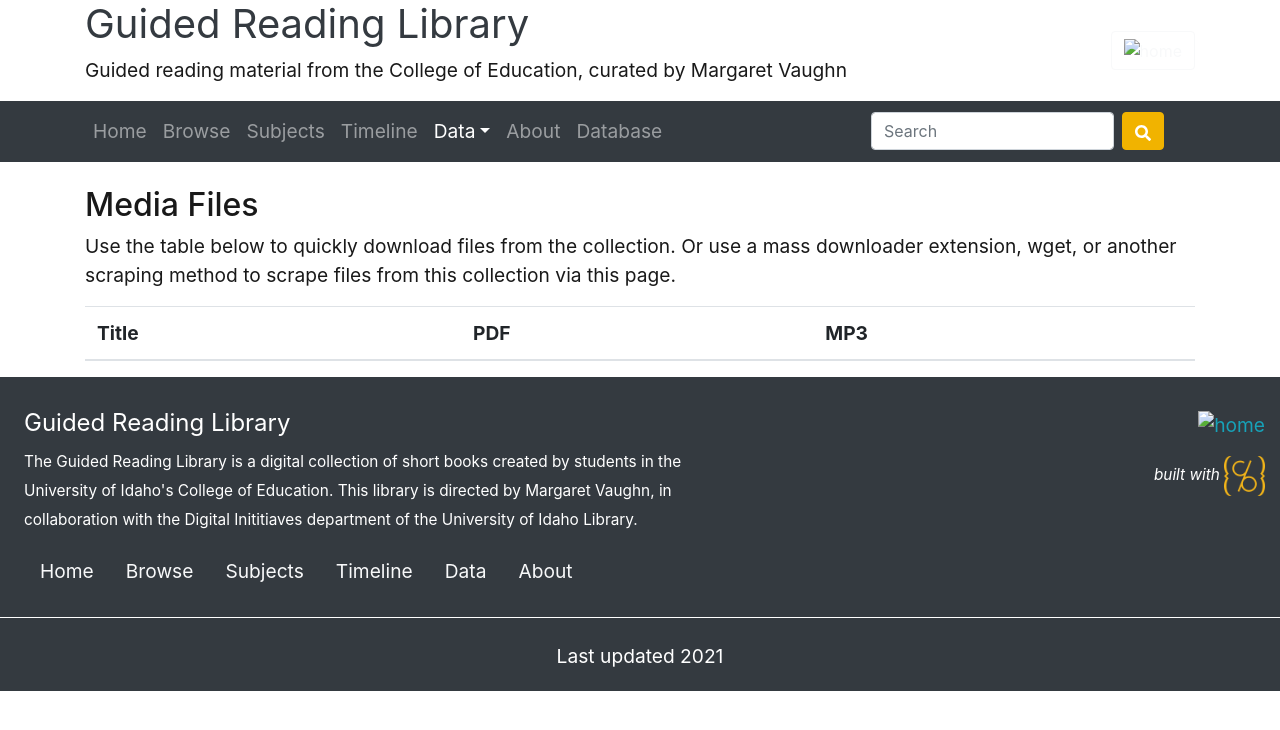
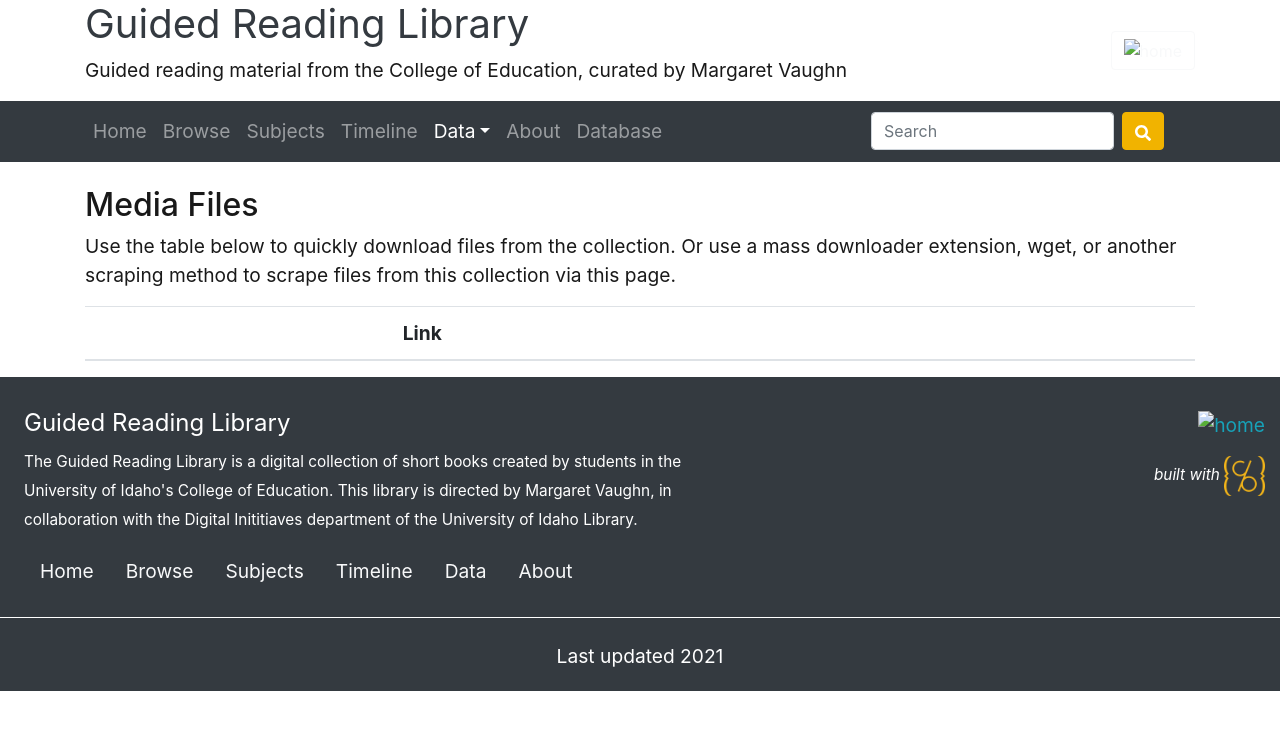
Before and after one commit to NikiJD/guidedreadingCB, a Jekyll site: the page built from pages/files.md, in a window 1280 px wide. Shown: the top 730 px of the page. Built offline with Jekyll 4.4.1, drawn with Linux system fonts in a browser that asks for light colours.

Commit message:
Update files.html

```diff
--- a/_layouts/files.html
+++ b/_layouts/files.html
@@ -1,6 +1,7 @@
 ---
 layout: page
 ---
+{% assign fields = "title,PDF,MP3" | map: 'display_name' %}
 
 {{ content }}
 
@@ -8,9 +9,10 @@ layout: page
     <table id="item-table" class="table table-striped">
         <thead>
             <tr>
-                <th scope="col">Title</th>
-                <th scope="col">PDF</th>
-                <th scope="col">MP3</th>
+                {% for f in fields %}
+                <th scope="col">{{ f }}</th>
+                {% endfor %}
+                <th>Link</th>
             </tr>
         </thead>
     </table>
```
